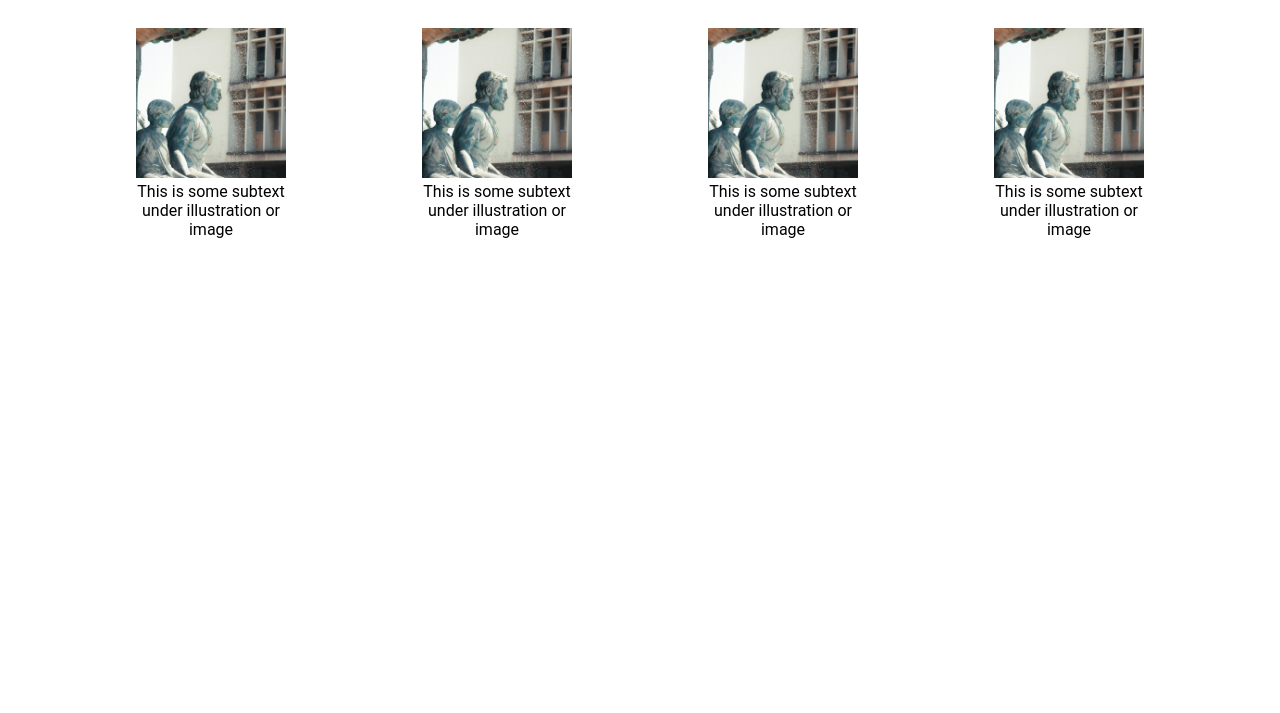
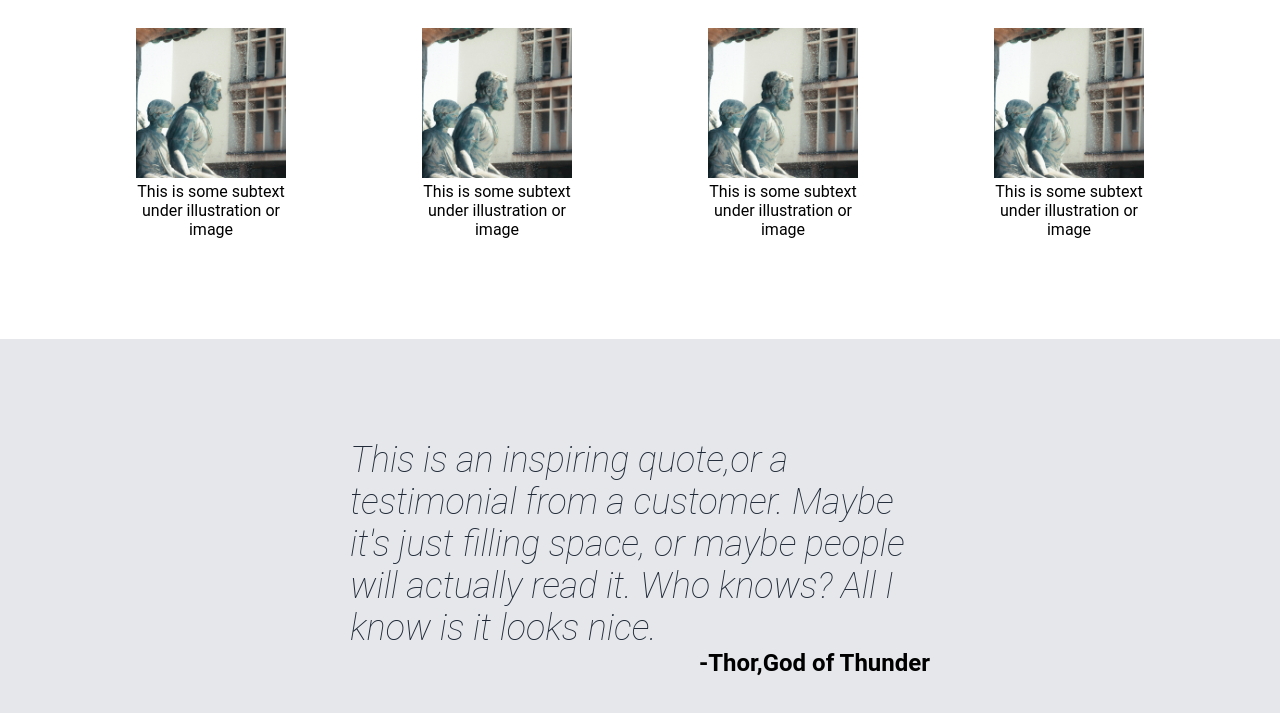
Before and after one commit to Anmol1l/landing-page, a plain HTML site: page index.html in a window 1280 px wide. Shown: the part 511-1224 px from the top of the page. Before the commit the page ends 800 px from the top, so only its background shows below. Drawn offline with Linux system fonts and the light colour scheme.

Commit message:
Create a Quote Section

```diff
--- a/css/styles.css
+++ b/css/styles.css
@@ -76,6 +76,10 @@ h1 {
     color: white;
 }
 
+.info {
+    padding-bottom: 100px;
+}
+
 .title {
     font-size: 36px;
     font-weight: bolder;
@@ -95,3 +99,24 @@ h1 {
     width: 150px;
     text-align: center;
 }
+
+.quote-section {
+    padding: 100px 350px;
+    background-color: #E5E7EB;
+}
+
+.quote {
+    display: flex;
+    font-size: 36px;
+    font-style: italic;
+    font-weight: lighter;
+    color: #1F2937;
+    flex-grow: 1;
+}
+
+.quote-author {
+    display: flex;
+    justify-content: end;
+    font-weight: bolder;
+    font-size: 24px;
+}
--- a/index.html
+++ b/index.html
@@ -50,5 +50,9 @@
             </div>
         </div>
     </div>
+    <div class="quote-section">
+        <div class="quote">This is an inspiring quote,or a testimonial from a customer. Maybe it's just filling space, or maybe people will actually read it. Who knows? All I know is it looks nice. </div>
+        <div class="quote-author">-Thor,God of Thunder</div>
+    </div>
 </body>
 </html>
```
